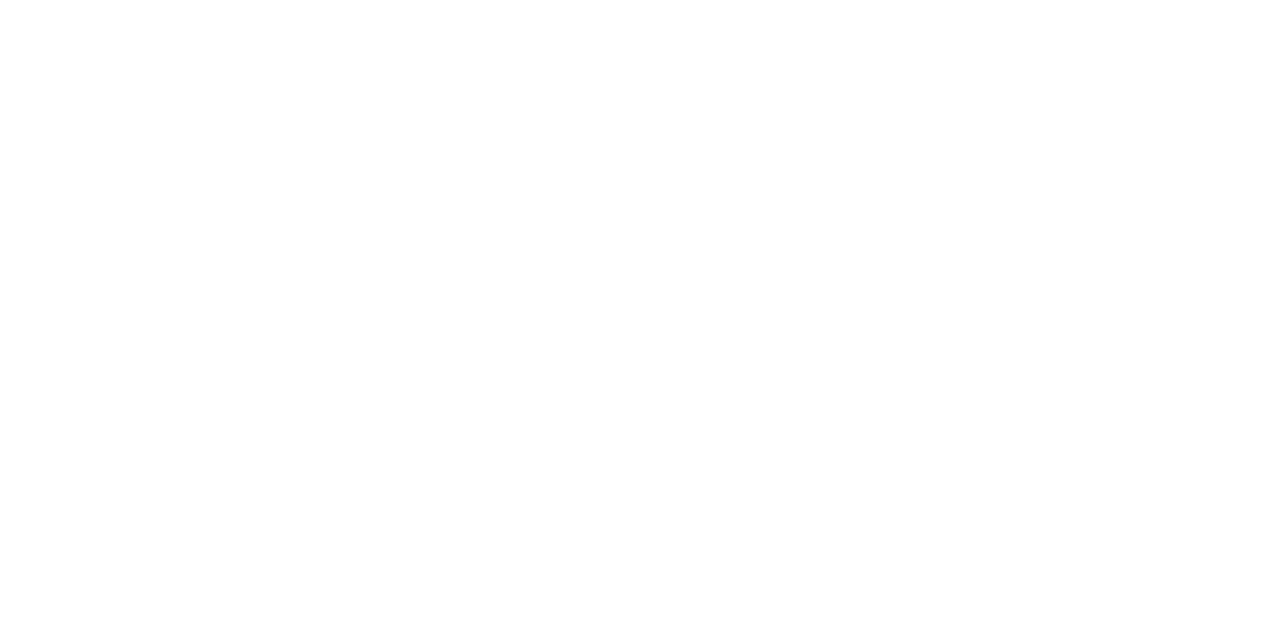
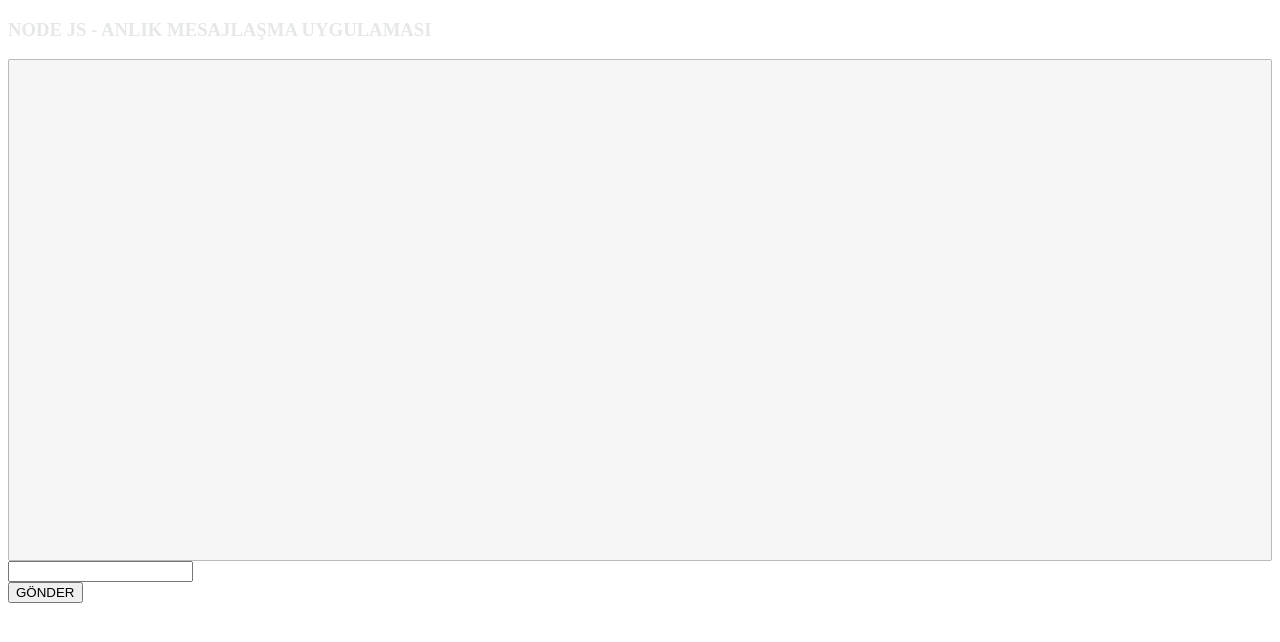
Before and after one commit to muratozakcil/nodechat, a website: page index.html in a window 1280 px wide. Drawn offline with nearby package versions, Linux system fonts and the light colour scheme.

Commit message:
module update

```diff
--- a/index.html
+++ b/index.html
@@ -2,9 +2,78 @@
 <html lang="en">
 <head>
     <meta charset="UTF-8">
-    <title>Title</title>
+    <meta name="viewport" content="width=device-width, initial-scale=1.0">
+    <title>Node js Anlık Mesajlaşma Örneği</title>
+     <style>
+        body{
+            color: #e6e8e8;
+
+        }
+        #mesajlar {
+            min-height: 500px;
+            max-height: 500px;
+            background: #f6f6f6;
+            border-radius: 2px;
+            border:1px solid #b9b9b9;
+            overflow-y: scroll;
+            color:black ;
+        }
+        #mesajblogu {
+            border-bottom:1px solid #dad9d9;
+            padding: 1px;
+        }
+
+
+    </style>
 </head>
 <body>
 
+<div class="contanier">
+    <div class="row text-center">
+
+        <div class="col-xl-5 col-lg-5 col-md-5 col-sm-5 mx-auto mt-3">
+            <div class="row">
+
+                <div class="col-xl-12 col-lg-12 col-md-12 col-sm-12 text-center">
+                    <h3 class="text-dark">NODE JS - ANLIK MESAJLAŞMA UYGULAMASI</h3>
+
+                </div>
+
+                <div class="col-xl-12 col-lg-12 col-md-12 col-sm-12 text-left" id="mesajlar">
+
+                </div>
+
+                <div class="col-xl-8 col-lg-8 col-md-8 col-sm-8 mt-1" >
+                    <form>
+                        <input id="mesajlasma" autocomplete="off" class="form-control bg-dark  text-white p-1 m-1" />
+                </div>
+
+                <div class="col-xl-4 col-lg-4 col-md-4 col-sm-4 mt-2">
+                    <button class="btn btn-block btn-primary">GÖNDER</button>
+
+                </div>
+                </form>
+
+            </div>
+
+
+
+
+        </div>
+
+
+    </div>
+
+
+
+</div>
+
+
+<script src="/socket.io/socket.io.js"></script>
+
+<script>
+    // kodlarımız burada olacak
+</script>
+
 </body>
 </html>
```
Also changed, not shown: chat.js (added, +14 -0 lines), package.json (added, +26 -0 lines), 1 other file.
